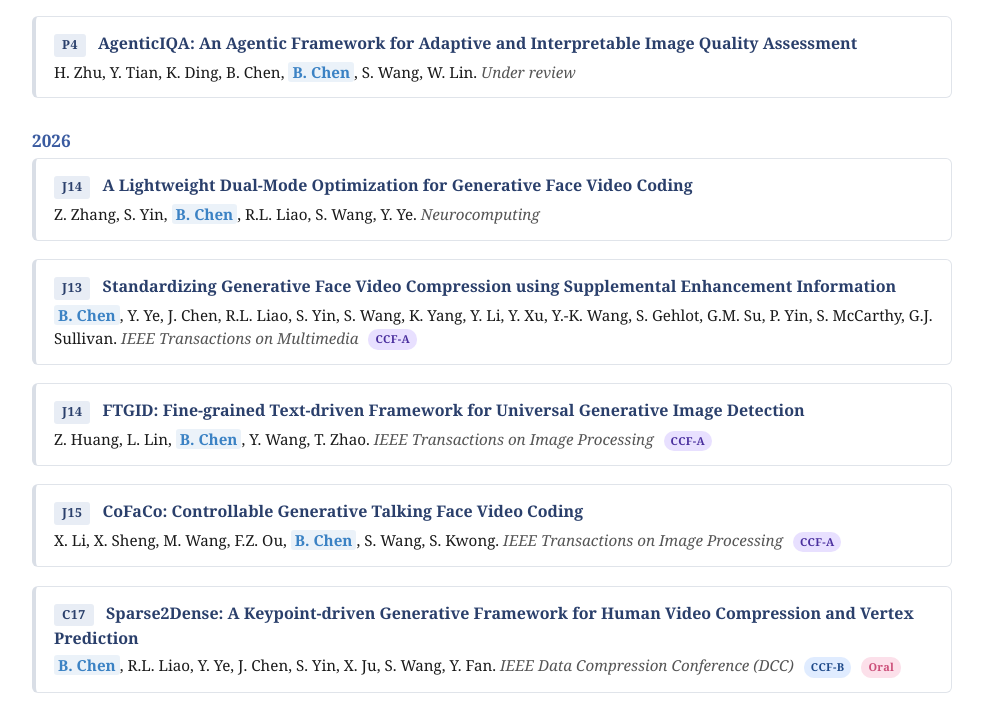
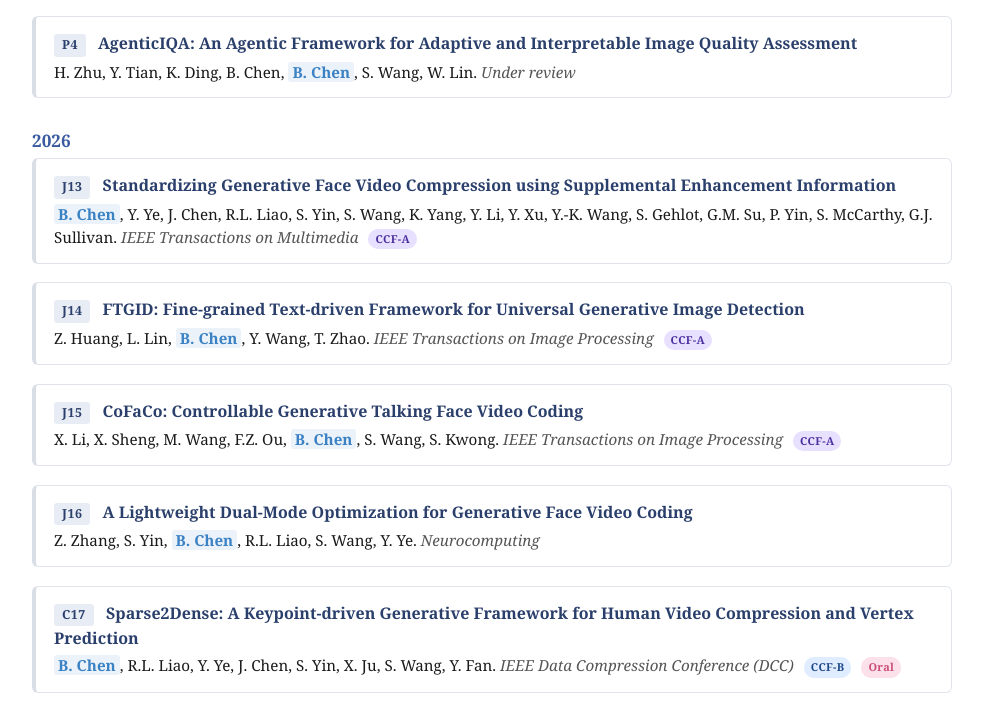
Before and after one commit to Berlin0610/bolin-homepage, a plain HTML site: page full-papers.html in a window 1280 px wide. Shown: the part 594-1302 px from the top of the page, without its empty margins (148-1131 px from the left). Drawn offline with Linux system fonts and the light colour scheme.

Commit message:
Update full-papers.html

```diff
--- a/full-papers.html
+++ b/full-papers.html
@@ -115,11 +115,6 @@
   <h3>2026</h3>
   <ul class="pub-list">
     <li class="pub-item">
-      <span class="pub-tag">J14</span>
-      <a class="pub-title" target="_blank" href="https://scholar.google.com/scholar?q=A%20Lightweight%20Dual-Mode%20Optimization%20for%20Generative%20Face%20Video%20Coding">A Lightweight Dual-Mode Optimization for Generative Face Video Coding</a>
-      <span class="pub-authors">Z. Zhang, S. Yin, <span class="author-self">B. Chen</span>, R.L. Liao, S. Wang, Y. Ye. <span class="pub-venue">Neurocomputing</span></span>
-    </li>
-    <li class="pub-item">
       <span class="pub-tag">J13</span>
       <a class="pub-title" target="_blank" href="https://scholar.google.com/scholar?q=Standardizing%20Generative%20Face%20Video%20Compression%20using%20Supplemental%20Enhancement%20Information">Standardizing Generative Face Video Compression using Supplemental Enhancement Information</a>
       <span class="pub-authors"><span class="author-self">B. Chen</span>, Y. Ye, J. Chen, R.L. Liao, S. Yin, S. Wang, K. Yang, Y. Li, Y. Xu, Y.-K. Wang, S. Gehlot, G.M. Su, P. Yin, S. McCarthy, G.J. Sullivan. <span class="pub-venue">IEEE Transactions on Multimedia</span> <span class="badge badge-ccfa">CCF-A</span></span>
@@ -133,6 +128,11 @@
       <span class="pub-tag">J15</span>
       <a class="pub-title" target="_blank" href="https://scholar.google.com/scholar?q=CoFaCo%3A%20Controllable%20Generative%20Talking%20Face%20Video%20Coding">CoFaCo: Controllable Generative Talking Face Video Coding</a>
       <span class="pub-authors">X. Li, X. Sheng, M. Wang, F.Z. Ou, <span class="author-self">B. Chen</span>, S. Wang, S. Kwong. <span class="pub-venue">IEEE Transactions on Image Processing</span> <span class="badge badge-ccfa">CCF-A</span></span>
+    </li>
+    <li class="pub-item">
+      <span class="pub-tag">J16</span>
+      <a class="pub-title" target="_blank" href="https://scholar.google.com/scholar?q=A%20Lightweight%20Dual-Mode%20Optimization%20for%20Generative%20Face%20Video%20Coding">A Lightweight Dual-Mode Optimization for Generative Face Video Coding</a>
+      <span class="pub-authors">Z. Zhang, S. Yin, <span class="author-self">B. Chen</span>, R.L. Liao, S. Wang, Y. Ye. <span class="pub-venue">Neurocomputing</span></span>
     </li>
     <li class="pub-item">
       <span class="pub-tag">C17</span>
```
